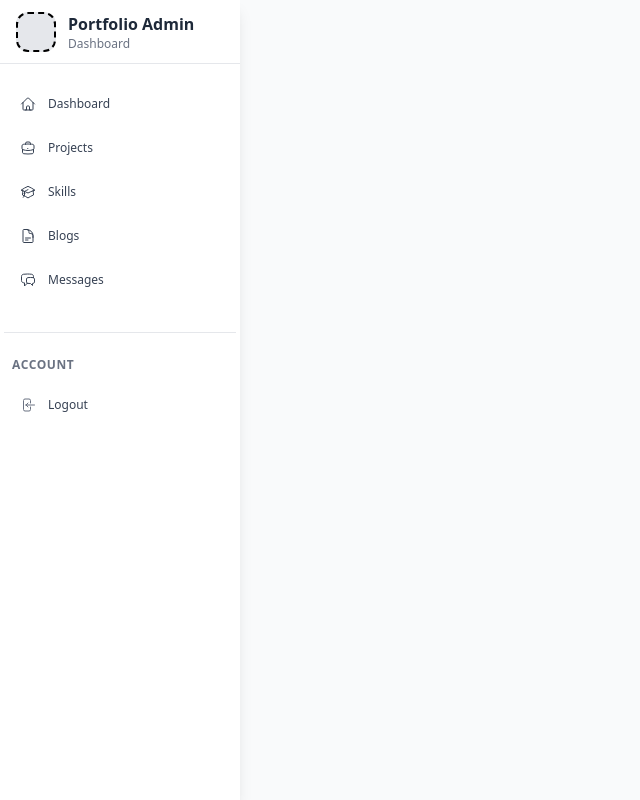
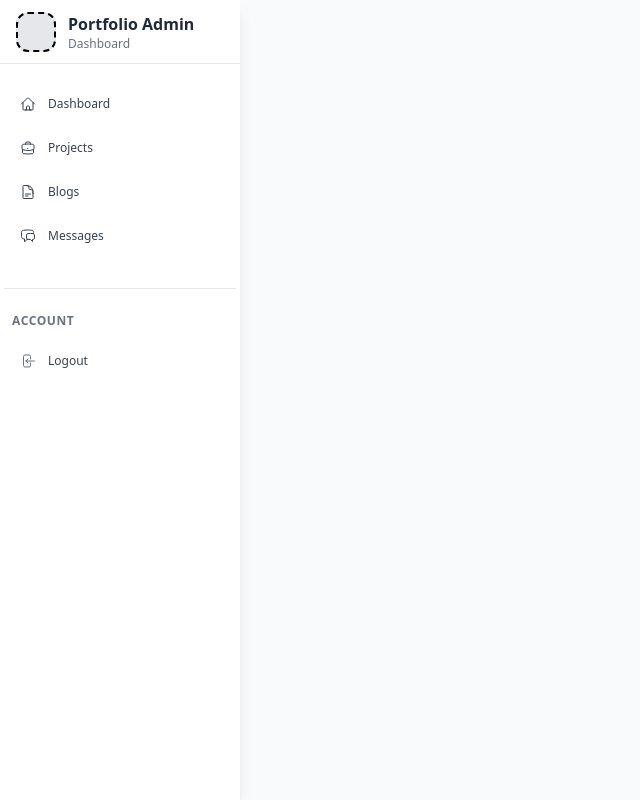
Before and after one commit to Manjitha-MK/my-portfolio, a React (Vite) app: page /admin in a window 1280 px wide. Shown: the whole page, without its empty margins (0-640 px from the left). Built offline with nearby package versions, Linux system fonts and the light colour scheme.

Commit message:
removed Skill section

```diff
--- a/src/Admin/Sidebar.jsx
+++ b/src/Admin/Sidebar.jsx
@@ -14,7 +14,6 @@ const Sidebar = ({ sidebarOpen, setSidebarOpen }) => {
   const navigation = [
     { name: 'Dashboard', href: '/admin/dashboard', icon: HomeIcon },
     { name: 'Projects', href: '/admin/projects', icon: BriefcaseIcon },
-    { name: 'Skills', href: '/admin/skills', icon: AcademicCapIcon },
     { name: 'Blogs', href: '/admin/blogs', icon: DocumentTextIcon },
     { name: 'Messages', href: '/admin/messages', icon: ChatBubbleLeftRightIcon },
   ];
```
